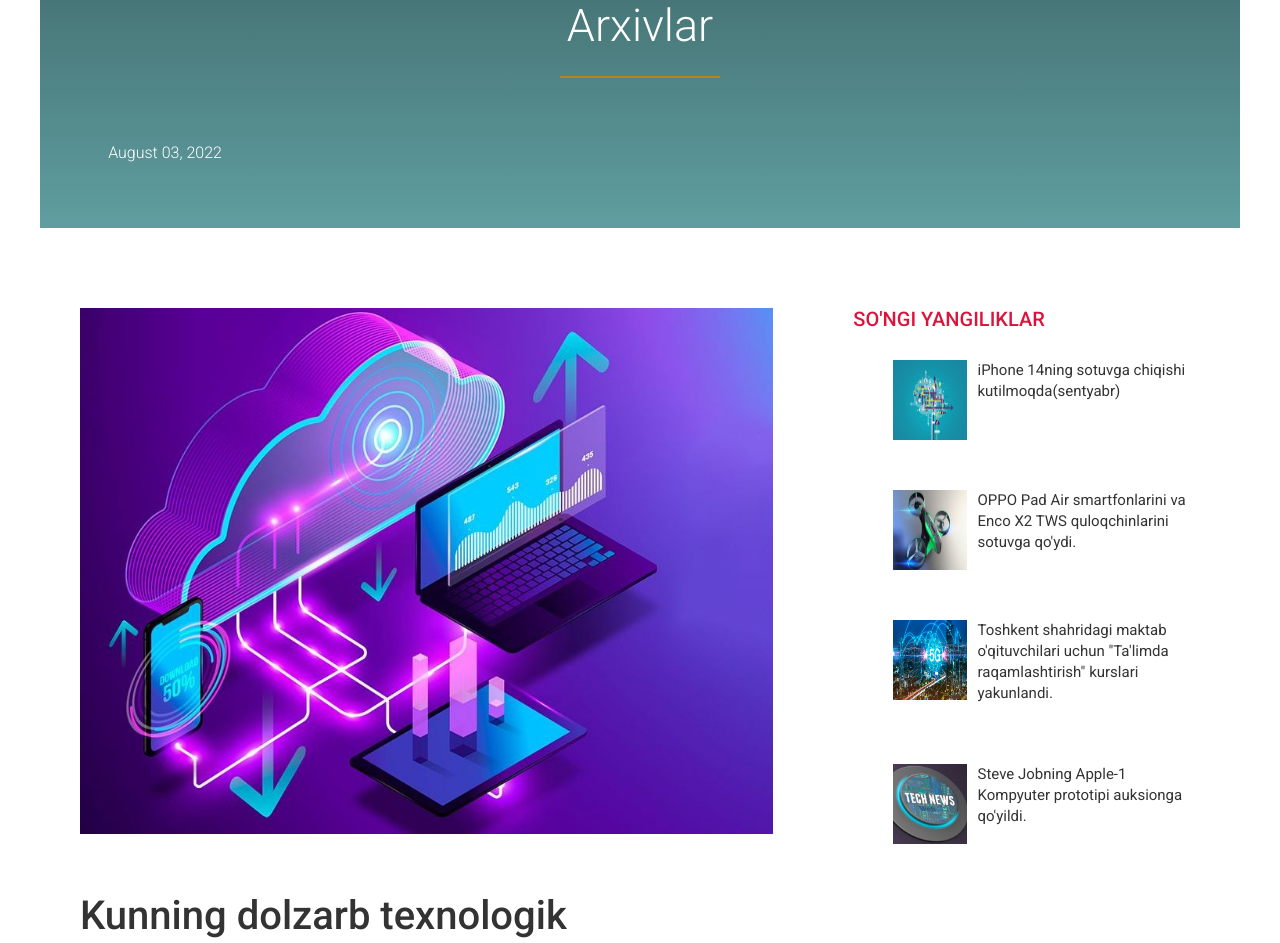
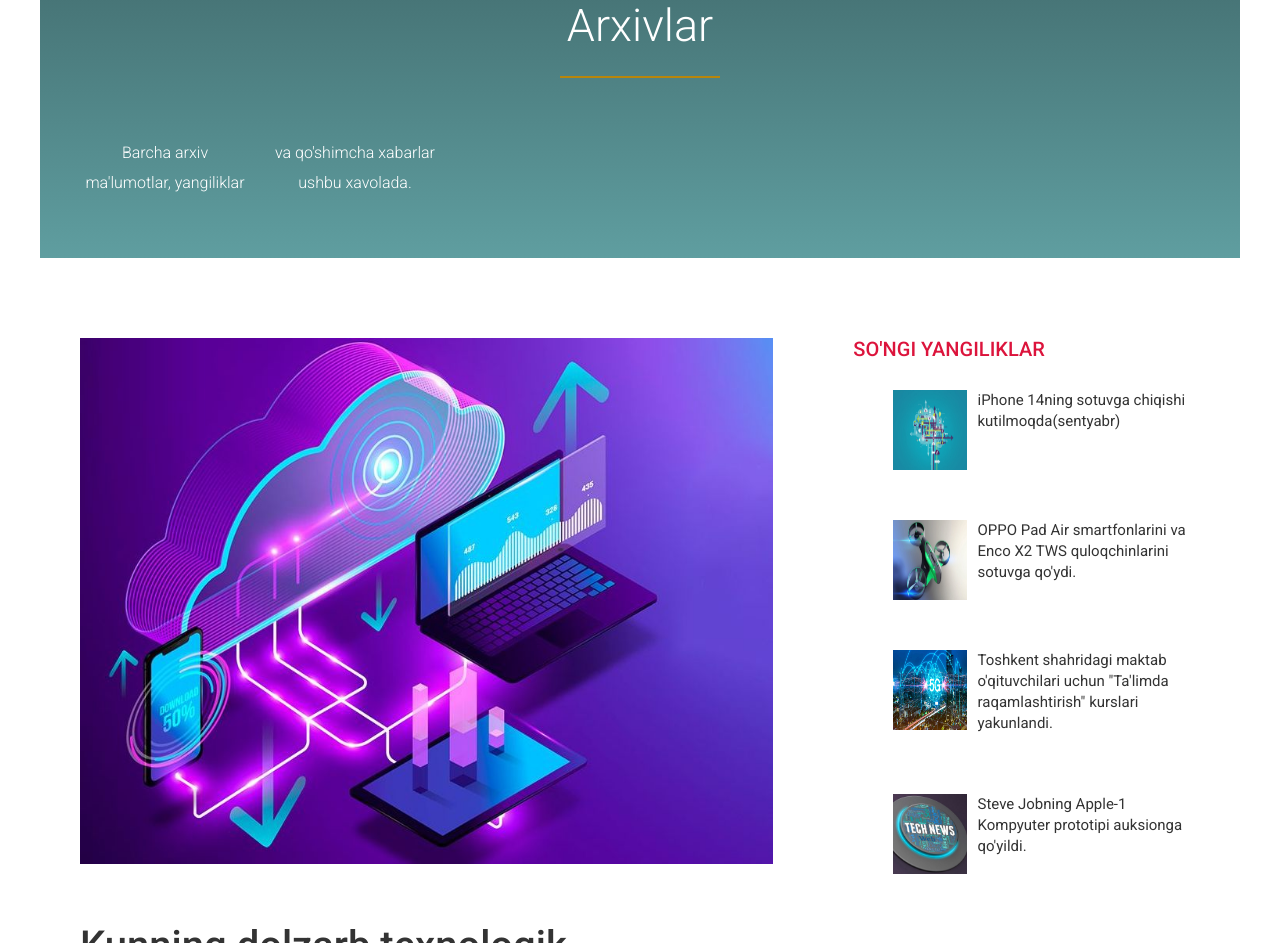
Before and after one commit to zechTechANY/neuranet, a plain HTML site: page WWWorg/index.html in a window 1280 px wide. Shown: the part 1011-1954 px from the top of the page. Drawn offline with Linux system fonts and the light colour scheme.

Commit message:
Update index.html

```diff
--- a/WWWorg/index.html
+++ b/WWWorg/index.html
@@ -136,7 +136,7 @@
 		</div><!-- End row -->
 
 		<div class="col-md-12">
-			<p><a href="index.html/#Articles">August 03, 2022</a></p>
+			<p><a href="archive.html/#Articles">Barcha arxiv ma'lumotlar, yangiliklar va qo'shimcha xabarlar ushbu xavolada.</a></p>
 		</div><!-- End col-md-12-->
 
 	</div><!-- End container -->
```
